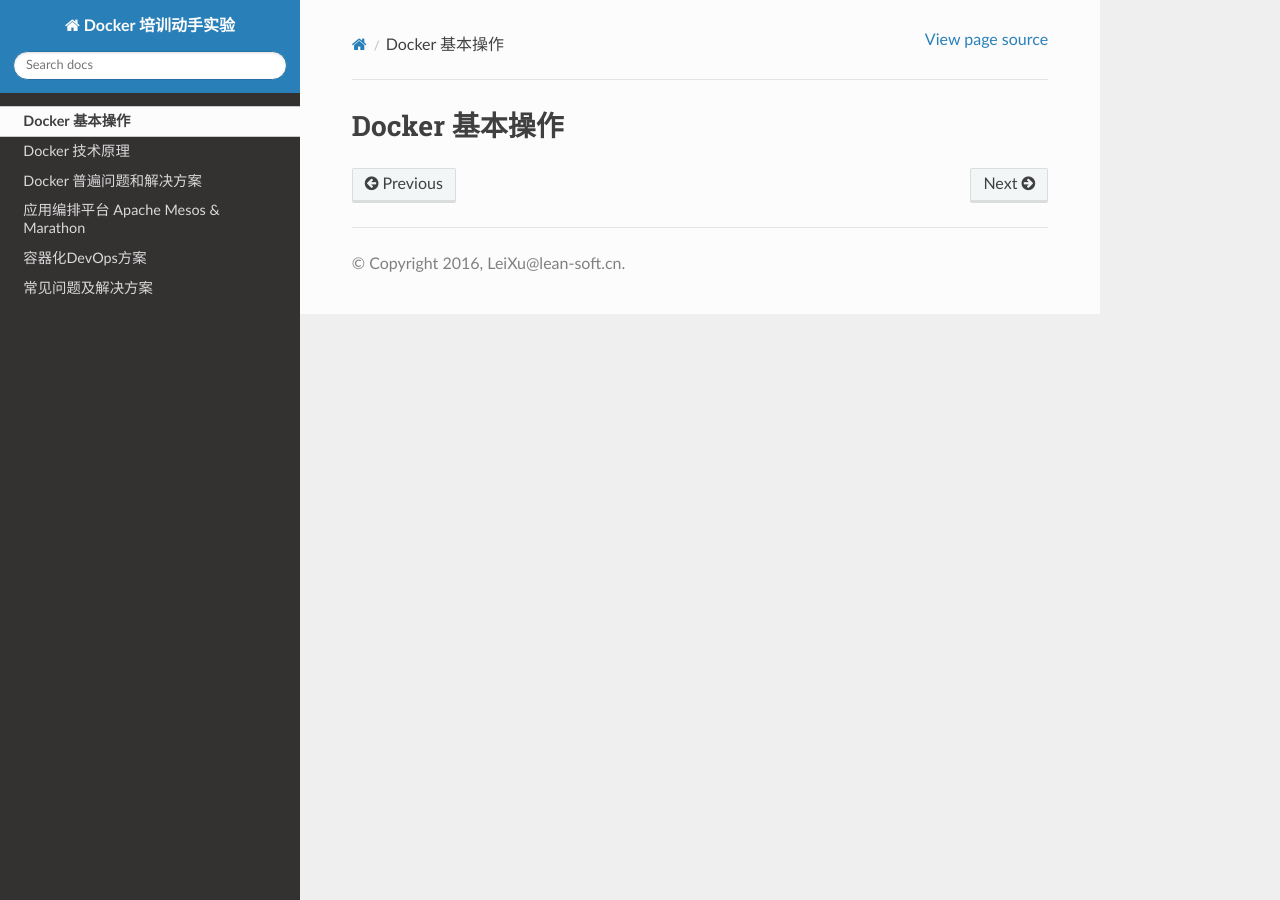
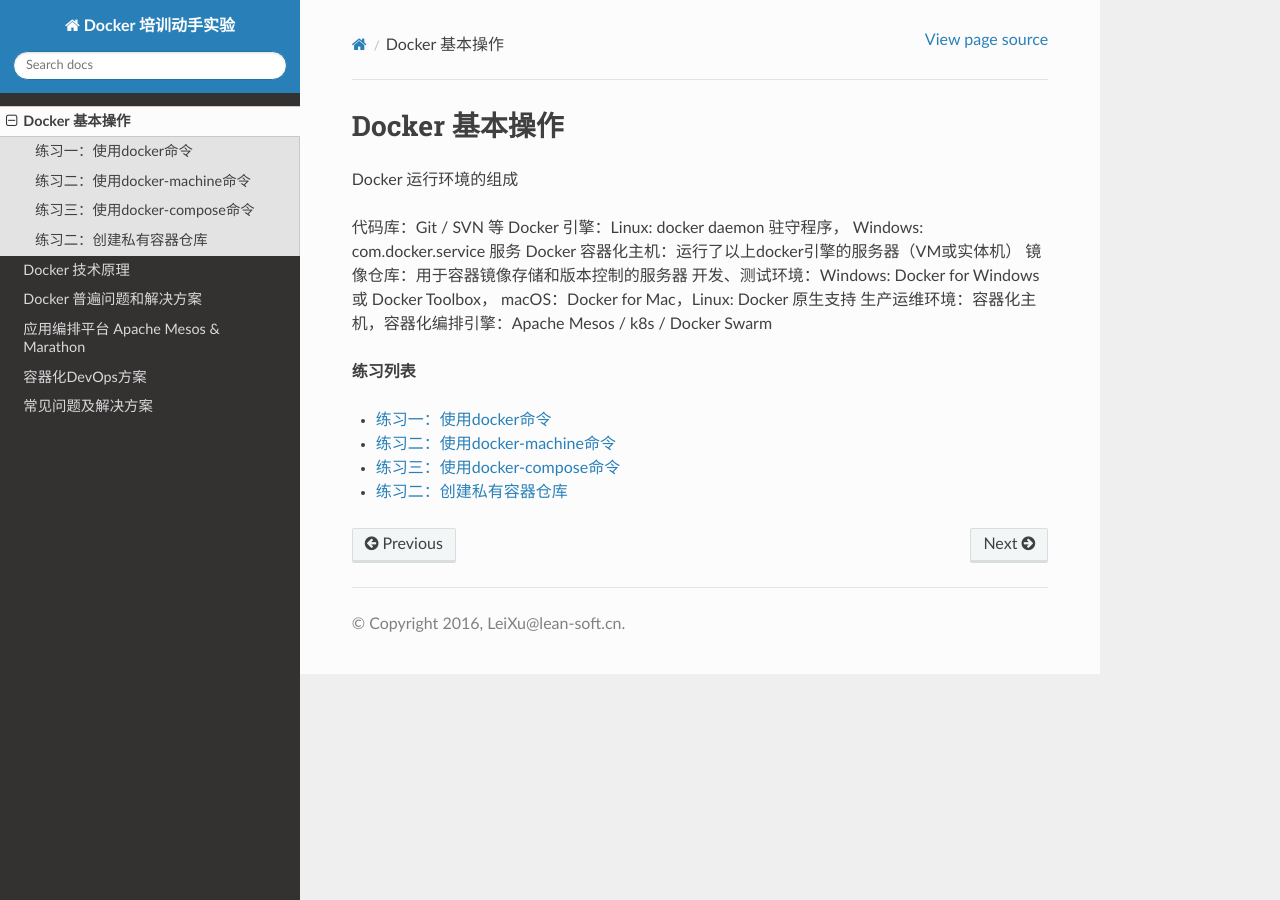
Before and after one commit to lean-soft/docker-training-hols, a Sphinx documentation site: the page built from docs/01-getting-started/index.rst, in a window 1280 px wide. Built offline with Sphinx 7.4.7 and the Read the Docs theme 2.0.0, drawn with Linux system fonts in a browser that asks for light colours; pages that are not in the unit, such as notebooks, are missing from menus.

Commit message:
添加docker基本操作文档结构

```diff
--- /dev/null
+++ b/docs/01-getting-started/docker-commands.rst
@@ -0,0 +1,2 @@
+练习一：使用docker命令
+~~~~~~~~~~~~~~~~~~~~~~
--- /dev/null
+++ b/docs/01-getting-started/docker-compose-commands.rst
@@ -0,0 +1,2 @@
+练习三：使用docker-compose命令
+~~~~~~~~~~~~~~~~~~~~~~~~~~~~~~~~~~
--- /dev/null
+++ b/docs/01-getting-started/docker-machine-commands.rst
@@ -0,0 +1,2 @@
+练习二：使用docker-machine命令
+~~~~~~~~~~~~~~~~~~~~~~~~~~~~~~~~~~
--- /dev/null
+++ b/docs/01-getting-started/docker-registry.rst
@@ -0,0 +1,2 @@
+练习二：创建私有容器仓库
+~~~~~~~~~~~~~~~~~~~~~~~~~~~~~~~~~~
--- a/docs/01-getting-started/index.rst
+++ b/docs/01-getting-started/index.rst
@@ -1,2 +1,21 @@
 Docker 基本操作
 ---------------
+
+Docker 运行环境的组成
+
+代码库：Git / SVN 等
+Docker 引擎：Linux: docker daemon 驻守程序， Windows: com.docker.service 服务
+Docker 容器化主机：运行了以上docker引擎的服务器（VM或实体机）
+镜像仓库：用于容器镜像存储和版本控制的服务器
+开发、测试环境：Windows: Docker for Windows 或 Docker Toolbox， macOS：Docker for Mac，Linux: Docker 原生支持
+生产运维环境：容器化主机，容器化编排引擎：Apache Mesos / k8s / Docker Swarm
+
+**练习列表**
+
+.. toctree::
+   :titlesonly:
+
+   docker-commands
+   docker-machine-commands
+   docker-compose-commands
+   docker-registry
```
